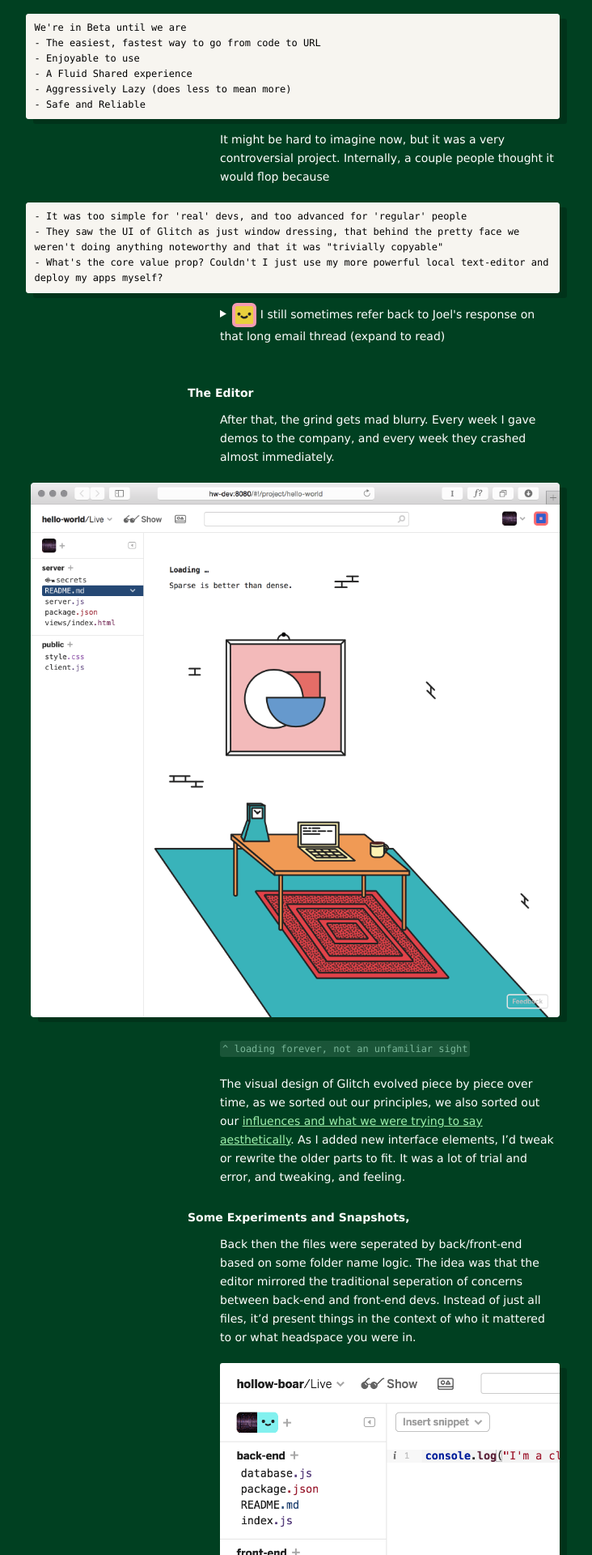
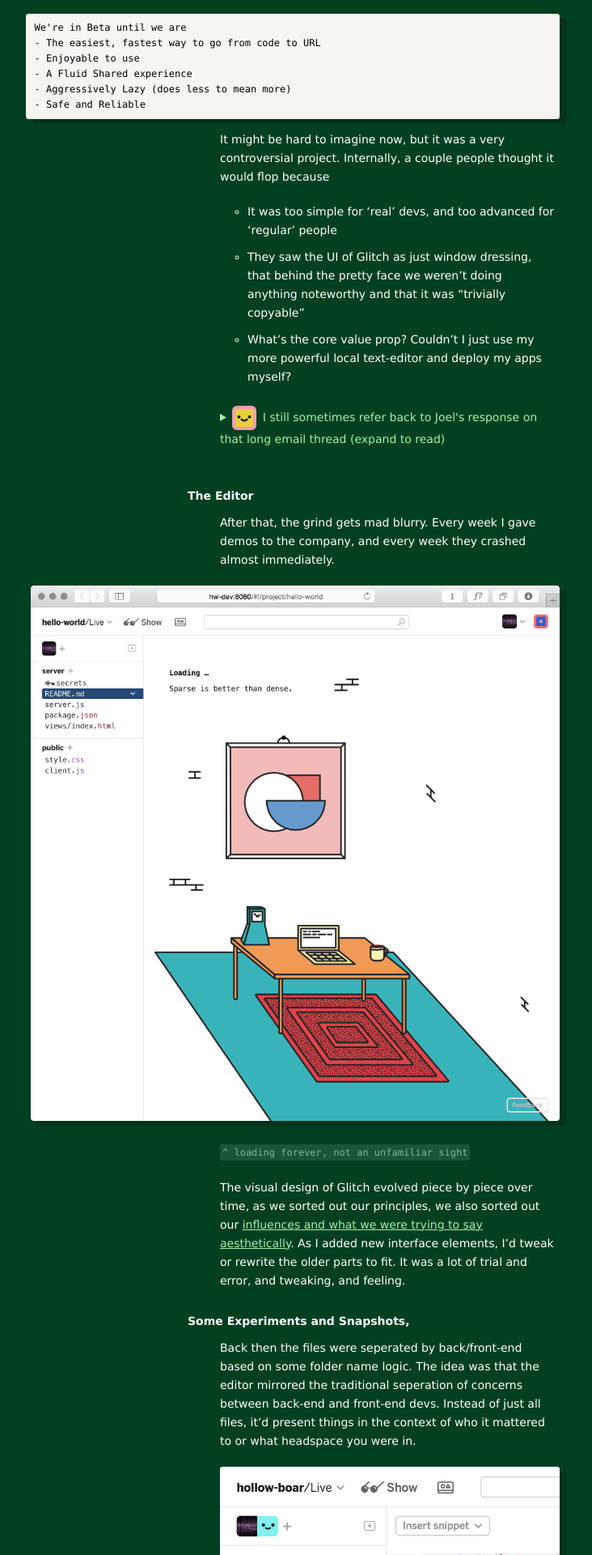
Before and after one commit to pketh/pketh.github.io, a Jekyll site: the page built from _posts/2019-05-03-the-first-four-years-of-glitch.md, in a window 1280 px wide. Shown: the part 1400-3320 px from the top of the page at 81% size, without its empty margins (298-1030 px from the left). Built offline with Jekyll 4.4.1, drawn with Linux system fonts in a browser that asks for light colours.

Commit message:
post formatttting fixes

```diff
--- a/_posts/2019-05-03-the-first-four-years-of-glitch.md
+++ b/_posts/2019-05-03-the-first-four-years-of-glitch.md
@@ -28,11 +28,9 @@
 
 It might be hard to imagine now, but it was a very controversial project. Internally, a couple people thought it would flop because
 
-<pre class="pre-paragraph">
 - It was too simple for 'real' devs, and too advanced for 'regular' people
 - They saw the UI of Glitch as just window dressing, that behind the pretty face we weren't doing anything noteworthy and that it was "trivially copyable"
 - What's the core value prop? Couldn't I just use my more powerful local text-editor and deploy my apps myself?
-</pre>
 
 <details>
     <summary>
--- a/css/main.css
+++ b/css/main.css
@@ -31,8 +31,14 @@
   width: 420px;
 }
 
+details {
+  margin-top: 1.5rem;
+}
+
 summary {
   max-width: 100%;
+  cursor: pointer;
+  color: #9ff0ac;
 }
 
 li {
@@ -691,7 +697,7 @@
 .icon {
   display: inline-block;
   width: 85px;
-  margin-right: 5px;
+  margin-right: 8px;
   vertical-align: middle;
 }
 
```
